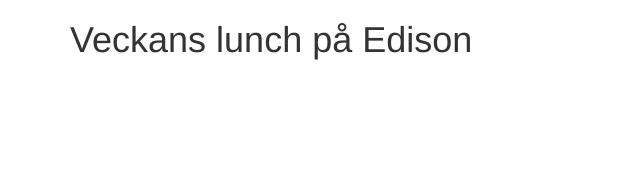
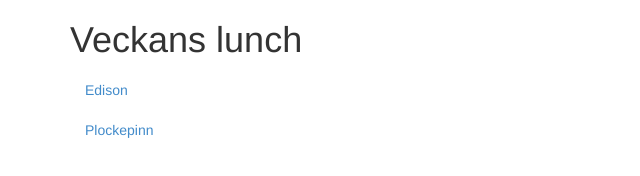
Before and after one commit to jokkemann/lunchapp, a website: page public/index.html in a window 1280 px wide. Shown: the whole page, without its empty margins (0-640 px from the left). Drawn offline with Linux system fonts and the light colour scheme; no server answers.

Commit message:
Added a menu to the front page

```diff
--- a/public/index.html
+++ b/public/index.html
@@ -8,9 +8,14 @@
 <body ng-app="luncheon">
 
 	<div class="container">
-		<h1>Veckans lunch p&aring; Edison</h1>
-
+		<h1>Veckans lunch</h1>
 		<div ng-controller="LunchCtrl">
+			<nav>
+				<ul class="nav">
+					<li><a href="#" ng-click="getLunches('edison')">Edison</a></li>
+					<li><a href="#" ng-click="getLunches('plockepinn');">Plockepinn</a></li>
+				</ul>
+			</nav>
 			<ul class="list-unstyled">
 				<li ng-repeat="item in lunchItems">
 					<h4>{{item.day | uppercase}}</h4>
--- a/public/myApp.js
+++ b/public/myApp.js
@@ -1,8 +1,6 @@
 angular.module('luncheon', []).
 controller('LunchCtrl', function($scope, $http) {
-	$http.get('get_lunches').success(function(it) {
-		$scope.lunchItems = it;
-	});
+	getLunches('plockepinn');
 	$scope.isArray = function (v) {
 		if (!Array.isArray){
 			Array.isArray = function(arg) {
@@ -11,5 +9,13 @@
 		}
 
 		return Array.isArray(v);
+	};
+
+	$scope.getLunches = getLunches;
+
+	function getLunches(restaurant) {
+		$http.get('get_lunches', { params: {restaurant: restaurant} }).success(function (it) {
+			$scope.lunchItems = it;
+		});
 	}
 });
```
